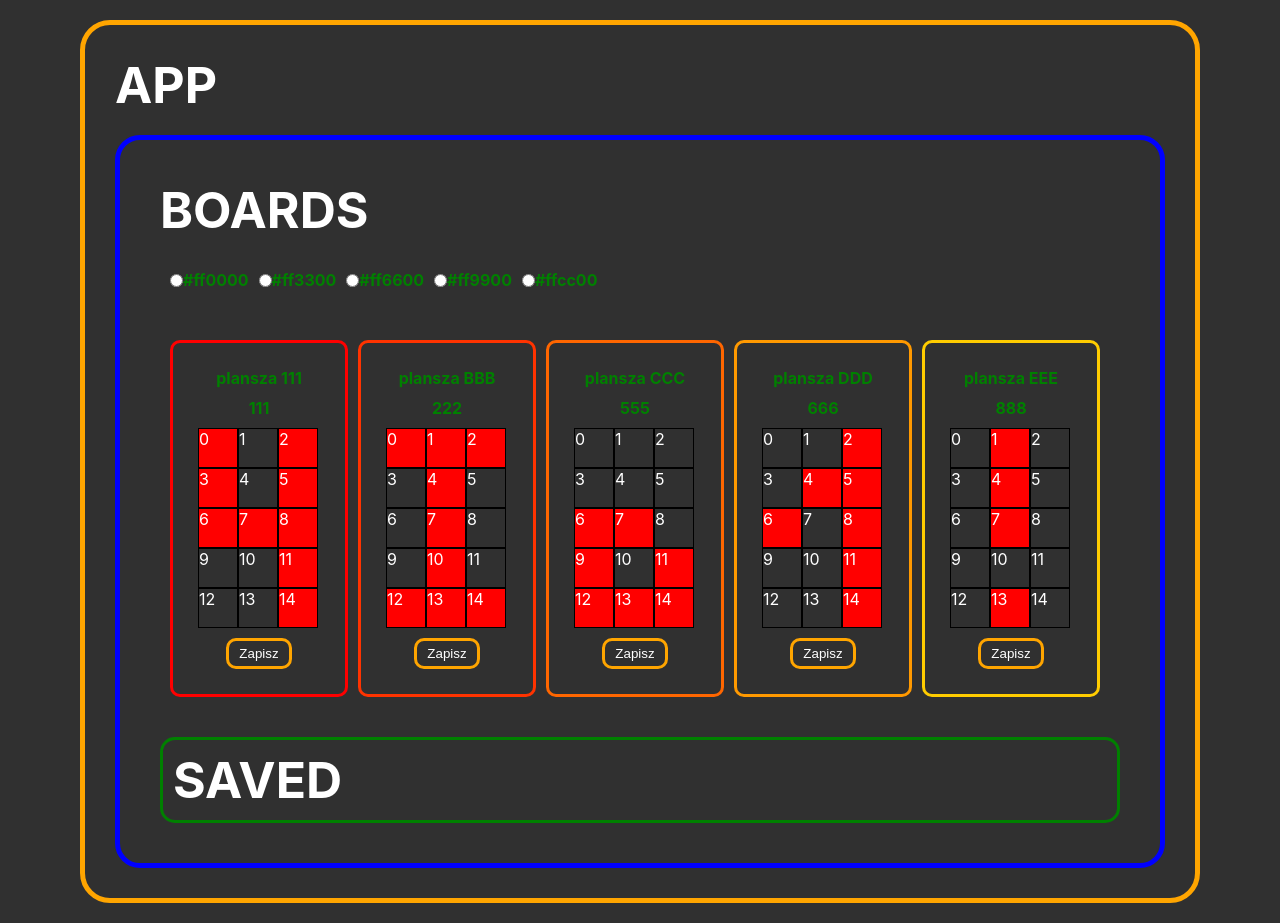
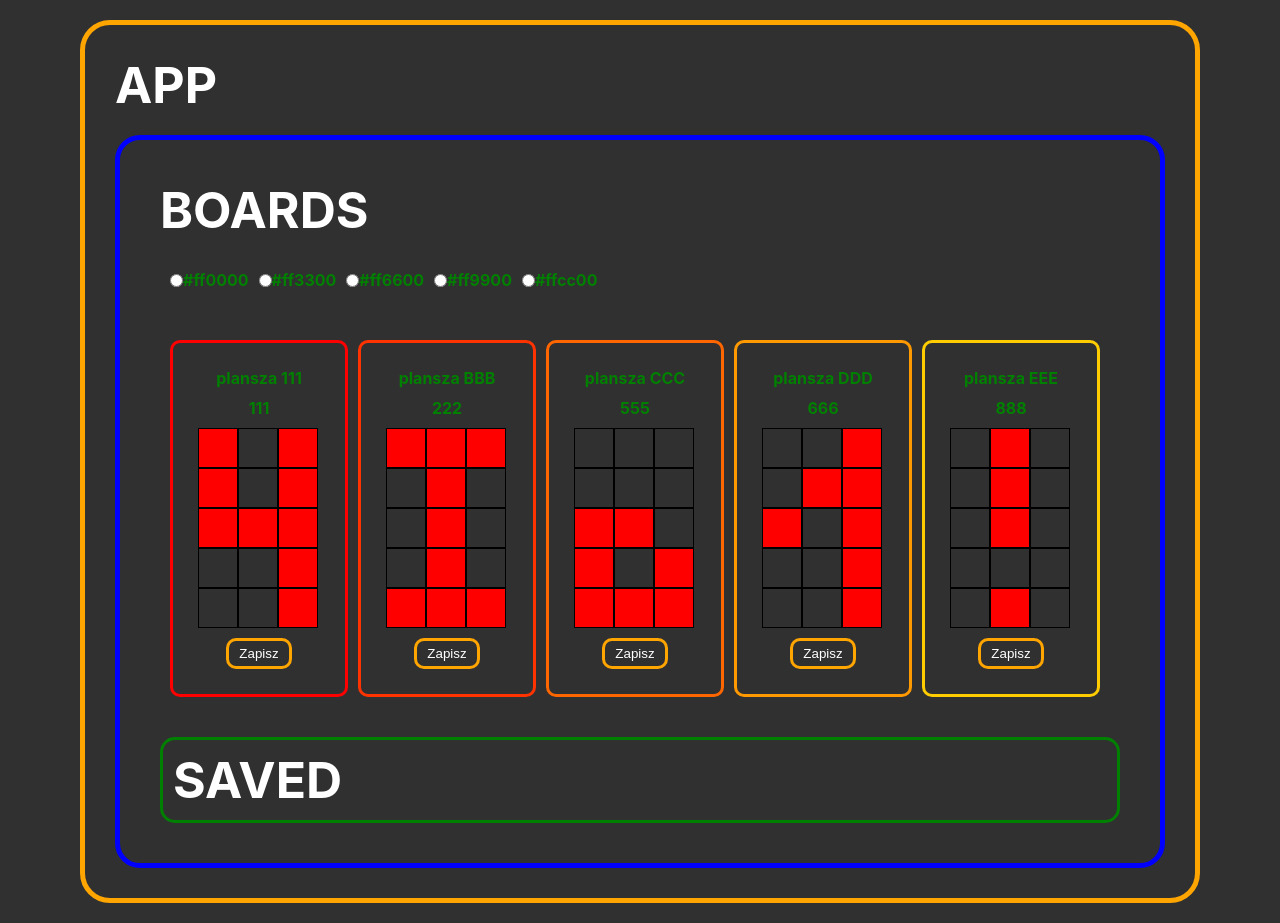
Before and after one commit to prettyBad-coder/Lekcje-React-stefan, a React (Create React App) app in the folder sprawdzian/: page / in a window 1280 px wide. Built offline with nearby package versions, Linux system fonts and the light colour scheme.

Commit message:
SimpleTable&SavedTable: Delete inners in box divs

```diff
--- a/sprawdzian/src/components/SavedBoard.js
+++ b/sprawdzian/src/components/SavedBoard.js
@@ -9,9 +9,7 @@ class SavedBoard extends Component {
 			<div className="tabelka">
 				{this.props.arr.map((element, index) => {
 					return(
-						<div className="box" style={{backgroundColor: element.selected ? 'transparent' : this.props.color}}>
-							{ index }
-						</div>
+						<div className="box" style={{backgroundColor: element.selected ? 'transparent' : this.props.color}}></div>
 					)
 				})}
 			</div>
--- a/sprawdzian/src/components/SimpleBoard.js
+++ b/sprawdzian/src/components/SimpleBoard.js
@@ -113,7 +113,7 @@ class SimpleBoard extends Component {
 	render() {
 		let table = [];
 		this.state.coordsTab[this.props.pattern].forEach((element) => {
-			table.push(<div onClick={ this.boxClick } id={ element.id } className="box" style={{backgroundColor: element.selected ? 'transparent' : this.props.tableColor}}>{ element.id }</div>);
+			table.push(<div onClick={ this.boxClick } id={ element.id } className="box" style={{backgroundColor: element.selected ? 'transparent' : this.props.tableColor}}></div>);
 		})
 		return (
 			<div className="tabelka">
```
